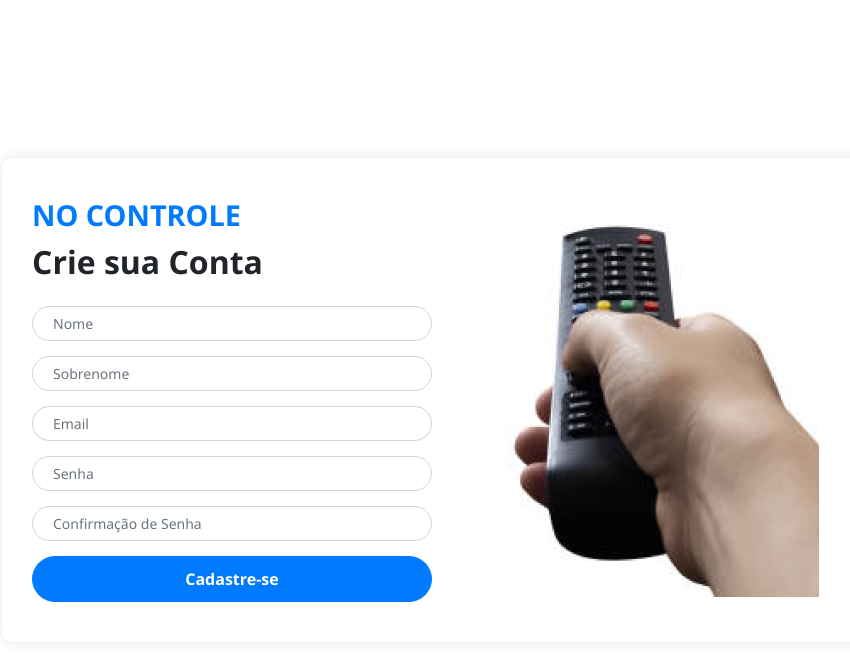
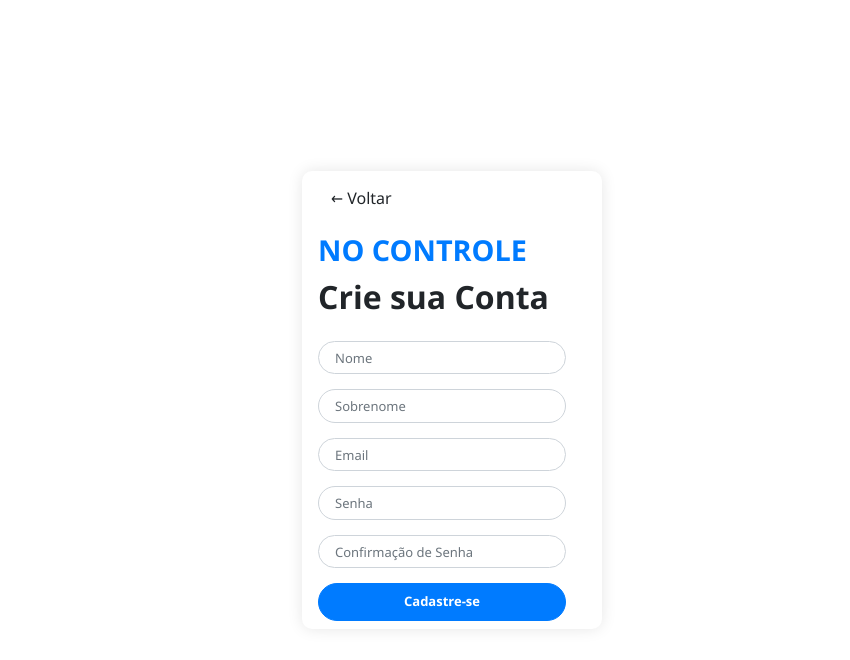
Before and after one commit to Giulia-Barros/NoControle, a Django app: page /cadastro/ in a window 1280 px wide. Shown: the top 660 px of the page, without its empty margins (188-1038 px from the left). Run offline with Django 5.2, Linux system fonts and the light colour scheme; some libraries are stand-ins or nearby versions.

Commit message:
UPDATE cadastro css e html

```diff
--- a/core/static/css/cadastro.css
+++ b/core/static/css/cadastro.css
@@ -18,8 +18,8 @@ body {
     flex-direction: row;
     align-items: center;
     justify-content: space-between;
-    padding: 40px 30px;
-    max-width: 900px;
+    padding: 8px 16px;
+    max-width: 300px;
     width: 95%;
     box-shadow: 0 0 15px rgba(0, 0, 0, 0.1);
     box-sizing: border-box;
@@ -48,30 +48,23 @@ h2 {
     margin-bottom: 15px;
 }
 
+
 input.form-control {
     border-radius: 25px;
-    padding: 12px 20px;
-    font-size: 14px;
+    padding: 8px 16px;
+    font-size: 13px;
+    max-width: 300px;
+    width: 100%;
 }
 
 .btn-custom {
     border-radius: 25px;
+    padding: 8px 16px;
     font-weight: bold;
-    padding: 10px 25px;
-    font-size: 16px;
+    font-size: 13px;
+    max-width: 300px;
+    width: 100%;
 }
-
-/* ============ BOX DE IMAGEM ============ */
-.image-box {
-    flex: 1 1 300px;
-    text-align: center;
-}
-
-.image-box img {
-    max-width: 100%;
-    height: auto;
-}
-
 /* ============ RESPONSIVIDADE ============ */
 @media (max-width: 768px) {
     .main-box {
--- a/core/templates/cadastro.html
+++ b/core/templates/cadastro.html
@@ -10,6 +10,7 @@
 <body>
     <div class="main-box">
         <div class="text-box">
+            <a href="{% url 'home' %}" class="btn btn-voltar mb-3">← Voltar</a>
             <h1 class="logo-text">NO CONTROLE</h1>
             <h2>Crie sua Conta</h2>
 
@@ -25,10 +26,6 @@
                 <button type="submit" class="btn btn-primary btn-block btn-custom mt-2">Cadastre-se</button>
             </form>
         </div>
-
-        <div class="image-box">
-            <img src="{% static 'img/controle.png' %}" alt="Controle remoto">
-        </div>
     </div>
 </body>
 </html>
```
